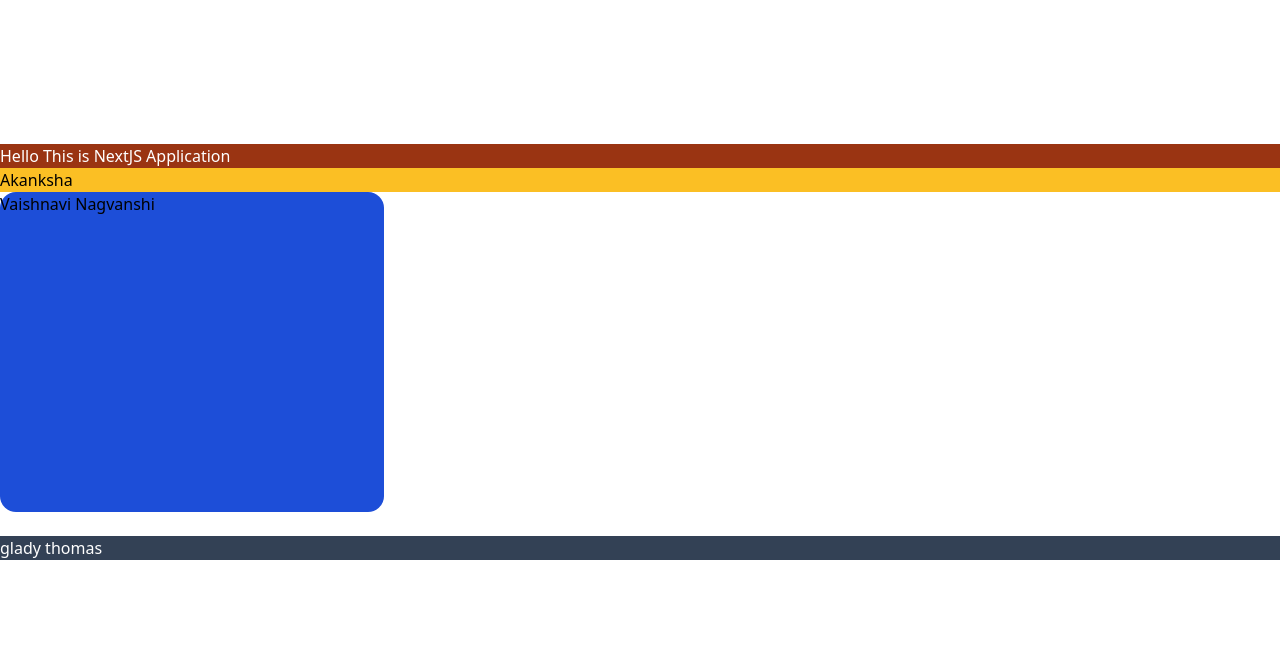
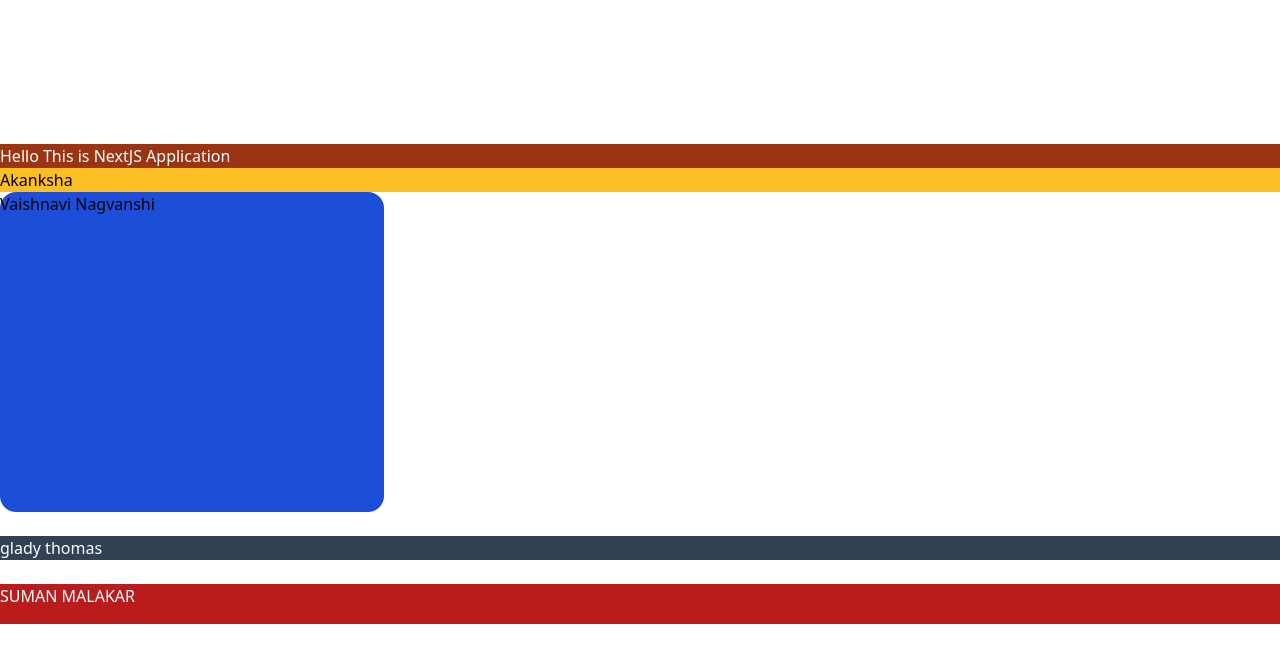
Before and after one commit to sumanmalakar/Project_Exhibition, a Next.js app: page / in a window 1280 px wide. Shown: the top 662 px of the page. Built offline with nearby package versions, Linux system fonts and the light colour scheme.

Commit message:
Adding my name

```diff
--- a/pages/about.jsx
+++ b/pages/about.jsx
@@ -1,7 +1,7 @@
 import React from 'react'
 
 export default function about() {
-  return (
-    <div>about</div>
-  )
+    return (
+        <div>about</div>
+    )
 }
--- a/pages/index.jsx
+++ b/pages/index.jsx
@@ -29,8 +29,10 @@ export default function Home() {
           <div className=" max-h-full bg-black">
 
       <h1 className='bg-slate-700 text-white'>glady thomas</h1>
+          </div>
+<br />
+      <h1 className='bg-red-700 text-white h-10'>SUMAN MALAKAR</h1>
 
-          </div>
 
       </main>
     </>
```
